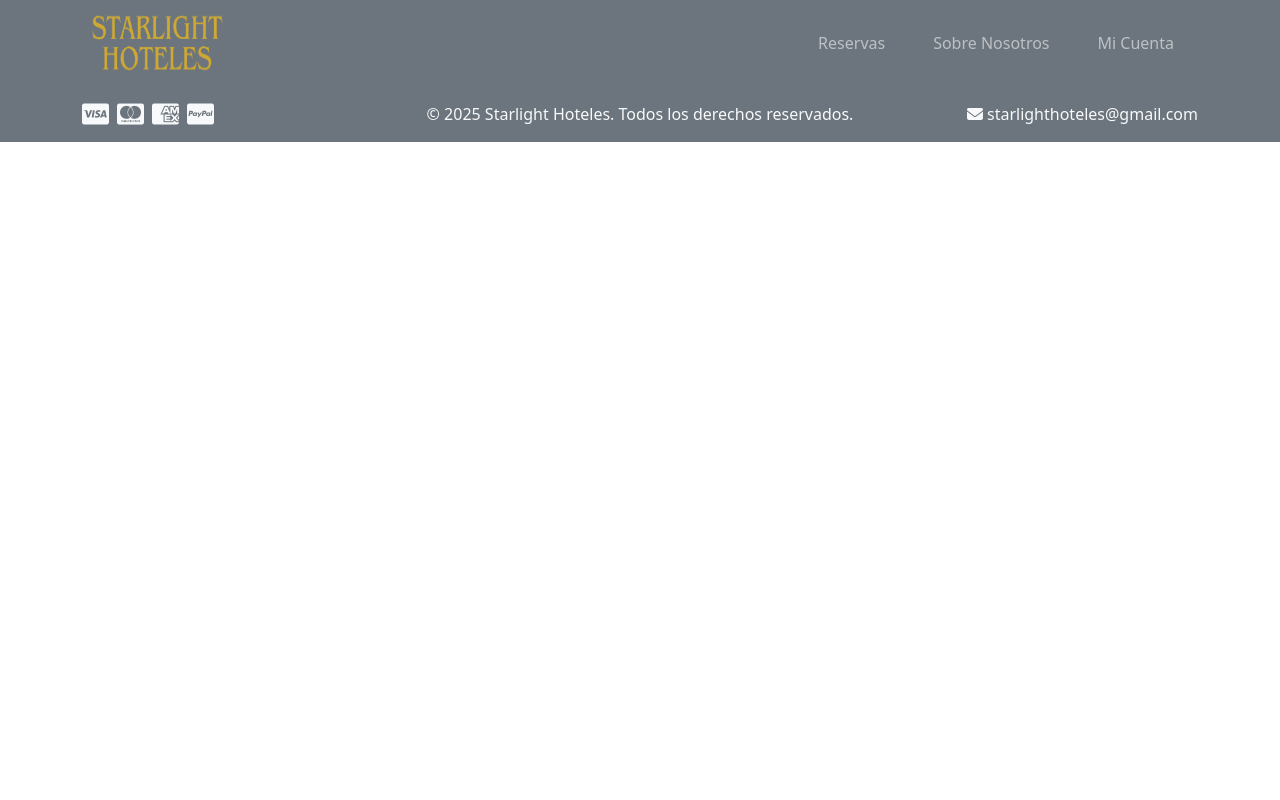
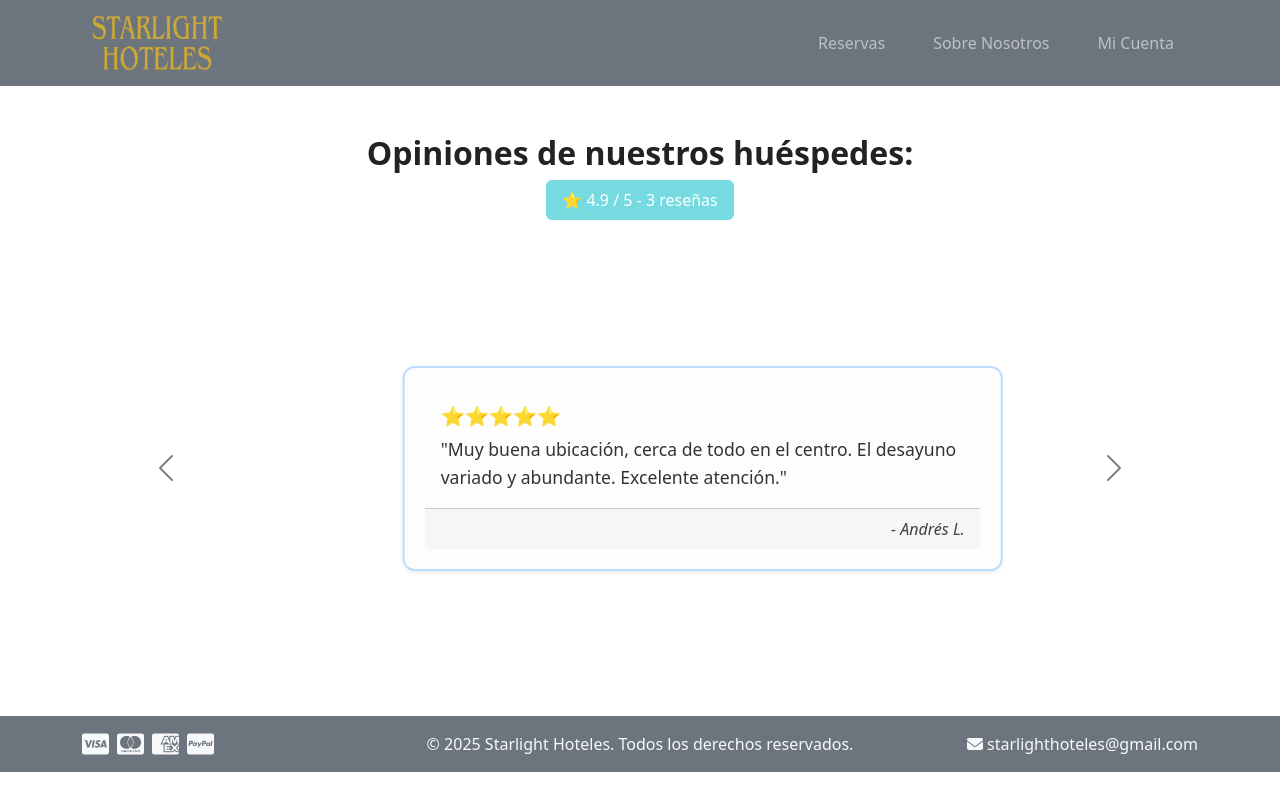
Before and after one commit to mvissani/Trabajo-Grupal-Programacion-III, a React (Vite) app: page /reviews in a window 1280 px wide. Built offline with nearby package versions, Linux system fonts and the light colour scheme; the HTML template or start-up script is replaced by a standard one.

Commit message:
genero vista reviews

```diff
--- a/src/App.scss
+++ b/src/App.scss
@@ -8,7 +8,6 @@
 }
 
 // Estilos basicos
-
 html, body, #root {
   height: 100%;
 }
@@ -16,6 +15,7 @@ html, body, #root {
 body {
   display: flex;
   flex-direction: column;
+  flex: 1;
 }
 
 main {
@@ -23,7 +23,6 @@ main {
 }
 
 // Footer
-
 .footer-icon {
   font-size: 1.5rem;
   vertical-align: middle;
@@ -36,7 +35,6 @@ main {
 }
 
 // Boton "Regresar" - Error404
-
 .custom-btn {
   margin-bottom: 9rem;
   padding: 0.5rem 1.5rem;
@@ -51,7 +49,6 @@ main {
 }
 
 // Efecto Hover sobre elementos del Header
-
 .navbar.bg-secondary .dropdown-menu .dropdown-item:hover {
   color: #66a1e0;
   background-color: transparent;
@@ -75,3 +72,82 @@ main {
   padding-top: 0.75rem;
   padding-bottom: 0.75rem;
 }
+
+// Carrusel en Reviews
+
+/* Título y subtítulo */
+.reviews-title {
+  font-size: 2rem;
+  margin-bottom: 0.5rem;
+  color: #222;
+}
+
+.reviews-subtitle {
+  display: inline-block;
+  background-color: #76dae1;
+  color: white;
+  font-weight: 500;
+  font-size: 1rem;
+  padding: 5px 12px;
+  border-radius: 6px;
+}
+
+/* Flechas visibles en cualquier fondo */
+.carousel-control-prev-icon,
+.carousel-control-next-icon {
+  filter: invert(1);
+  background-size: 100% 100%;
+}
+
+/* Wrapper centrado horizontal y vertical */
+.review-card-wrapper {
+  display: flex;
+  justify-content: center;
+  align-items: center;
+  width: 100%;
+  min-height: 50vh;
+  padding: 20px;
+  transition: transform 0.3s ease;
+}
+
+/* Card estilizada */
+.review-card-full {
+  width: 100%;
+  max-width: 600px;
+  border: 2px solid #bdddff;
+  border-radius: 12px;
+  background-color: #fdfdfd;
+  overflow: hidden;
+  display: flex;
+  flex-direction: column;
+  transition: transform 0.3s ease, box-shadow 0.3s ease;
+  padding: 20px;
+}
+
+/* Hover elegante con sombra sutil */
+.review-card-wrapper:hover .review-card-full {
+  transform: scale(1.02);
+  box-shadow: 0 6px 15px rgba(0, 0, 0, 0.1);
+}
+
+/* Estilo del texto */
+.review-text {
+  font-size: 1.1rem;
+  line-height: 1.6;
+  color: #333;
+  margin-top: 0.5rem;
+}
+
+/* Estrellas */
+.review-stars {
+  font-size: 1.2rem;
+  color: #ffda6a;
+}
+
+/* Footer */
+.review-author {
+  text-align: right;
+  font-style: italic;
+  color: #414141;
+  margin-top: auto;
+}
--- a/src/components/reviews/Reviews.jsx
+++ b/src/components/reviews/Reviews.jsx
@@ -1,10 +1,63 @@
+// Imports
+import { Container, Row, Col, Card, Carousel } from "react-bootstrap";
 
+const reviews = [
+  {
+    rating: 5,
+    text: "La estadía en el Starlight Hotel fue increíble. Habitaciones modernas, limpias y con una vista espectacular. El personal siempre atento. Sin dudas volveré.",
+    author: "Carolina M.",
+  },
+  {
+    rating: 5,
+    text: "Muy buena ubicación, cerca de todo en el centro. El desayuno variado y abundante. Excelente atención.",
+    author: "Andrés L.",
+  },
+  {
+    rating: 5,
+    text: "Excelente servicio. El spa y la piscina son un lujo, ideales para relajarse después de recorrer la ciudad. Lo recomiendo al 100%.",
+    author: "Florencia T.",
+  },
+];
+
+// Reviews
 function Reviews() {
-
-    return (
-        <>
-        </>
-    )
+  return (
+    <Container className="my-5">
+      <Row className="mb-5 text-center">
+        <Col>
+          <h3 className="fw-bold reviews-title">Opiniones de nuestros huéspedes:</h3>
+          <div className="reviews-subtitle px-3 py-2 rounded">
+            ⭐ 4.9 / 5 - {reviews.length} reseñas
+          </div>
+        </Col>
+      </Row>
+      <Row>
+        <Col>
+          <Carousel interval={5000} indicators={true} controls={true}>
+            {reviews.map((review, index) => (
+              <Carousel.Item key={index}>
+                <div className="review-card-wrapper">
+                  <Card className="review-card-full shadow-sm">
+                    <Card.Body>
+                      <Card.Title className="review-stars">
+                        {"⭐".repeat(review.rating)}
+                      </Card.Title>
+                      <Card.Text className="review-text">
+                        "{review.text}"
+                      </Card.Text>
+                    </Card.Body>
+                    <Card.Footer className="review-author">
+                      - {review.author}
+                    </Card.Footer>
+                  </Card>
+                </div>
+              </Carousel.Item>
+            ))}
+          </Carousel>
+        </Col>
+      </Row>
+    </Container>
+  );
 }
 
-export default Reviews
+export default Reviews;
```
